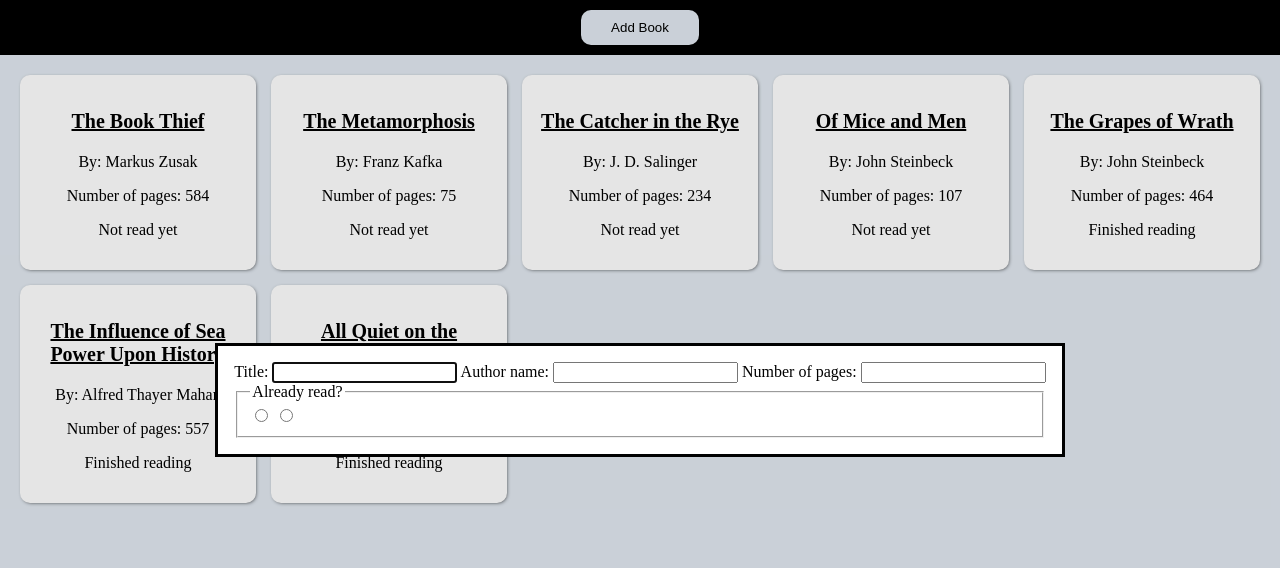
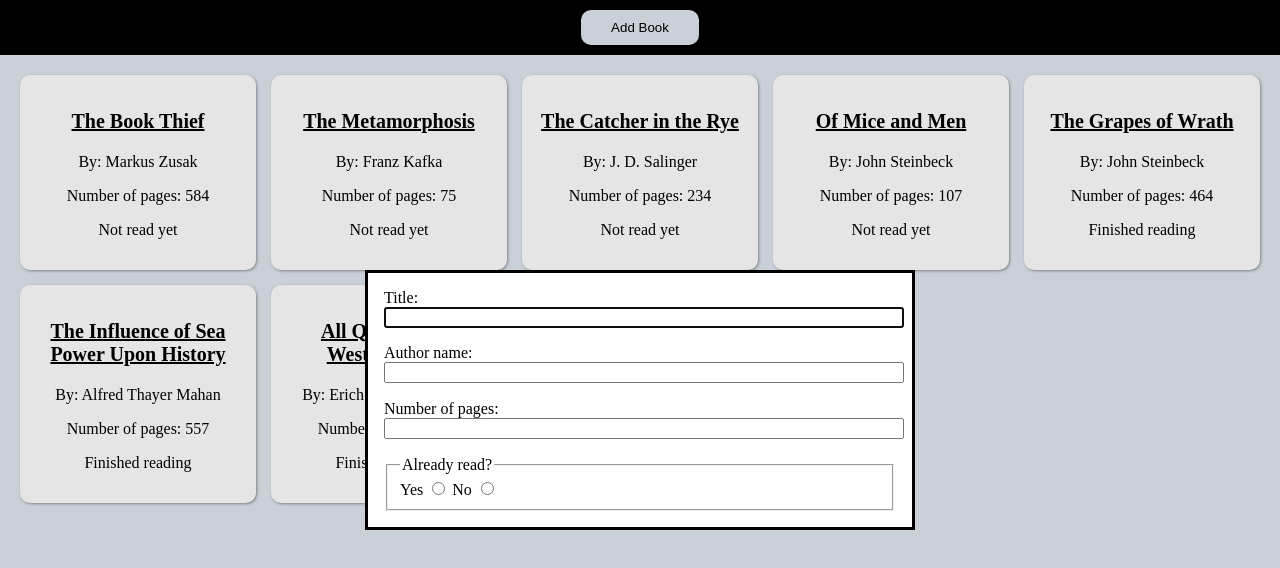
Before and after one commit to kp-pham/library, a plain HTML site: page index.html in a window 1280 px wide. Both pictures are taken after a click on the button "Add Book". Drawn offline with Linux system fonts and the light colour scheme.

Commit message:
refactor: set name attribute for radio buttons
Clicking one radio button automatically deselects the other.

```diff
--- a/index.html
+++ b/index.html
@@ -16,23 +16,29 @@
 
         <dialog id="book-dialog">
             <form method="dialog">
-                <label for="title">Title:</label>
-                <input type="text" id="title">
+                <section>
+                    <label for="title">Title:</label>
+                    <input type="text" id="title">
+                </section>
 
-                <label for="author">Author name:</label>
-                <input type="text">
+                <section>
+                    <label for="author">Author name:</label>
+                    <input type="text" id="author">
+                </section>
 
-                <label for="pages">Number of pages:</label>
-                <input type="number">
+                <section>
+                    <label for="pages">Number of pages:</label>
+                    <input type="number" id="pages">
+                </section>
 
                 <fieldset>
                     <legend>Already read?</legend>
 
-                    <label for="read"></label>
-                    <input type="radio" id="read">
+                    <label for="read">Yes</label>
+                    <input type="radio" id="read" name ="read" value="true">
 
-                    <label for="read"></label>
-                    <input type="radio" id="read">
+                    <label for="read">No</label>
+                    <input type="radio" id="read"  name="read" value="false">
                 </fieldset>
             </form>
         </dialog>
--- a/styles.css
+++ b/styles.css
@@ -38,3 +38,16 @@ body {
     font-weight: bold;
     text-decoration: underline;
 }
+
+dialog {
+    width: 40%;
+}
+
+form {
+    display: grid;
+    grid-template-rows: repeat(4, 1fr);
+}
+
+section input {
+    width: 100%;
+}
```
